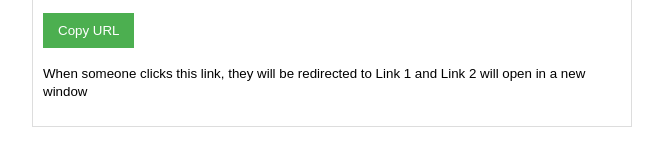
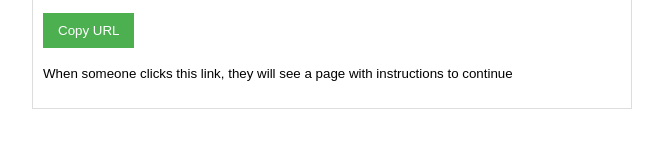
Before and after one commit to diepvantien/shortlink-, a plain HTML site: page index.html in a window 1280 px wide. Both pictures are taken after typing "https://example.com", "https://example.com" into the empty fields and a click on the button "Create Short URL". Shown: the part 417-573 px from the top of the page, without its empty margins (308-971 px from the left). Drawn offline with Linux system fonts and the light colour scheme.

Commit message:
index.html

```diff
--- a/index.html
+++ b/index.html
@@ -65,7 +65,7 @@
         <p>Your shortened URL:</p>
         <p id="shortUrl"></p>
         <button onclick="copyToClipboard()">Copy URL</button>
-        <p><small>When someone clicks this link, they will be redirected to Link 1 and Link 2 will open in a new window</small></p>
+        <p><small>When someone clicks this link, they will see a page with instructions to continue</small></p>
     </div>
 
     <script>
```
